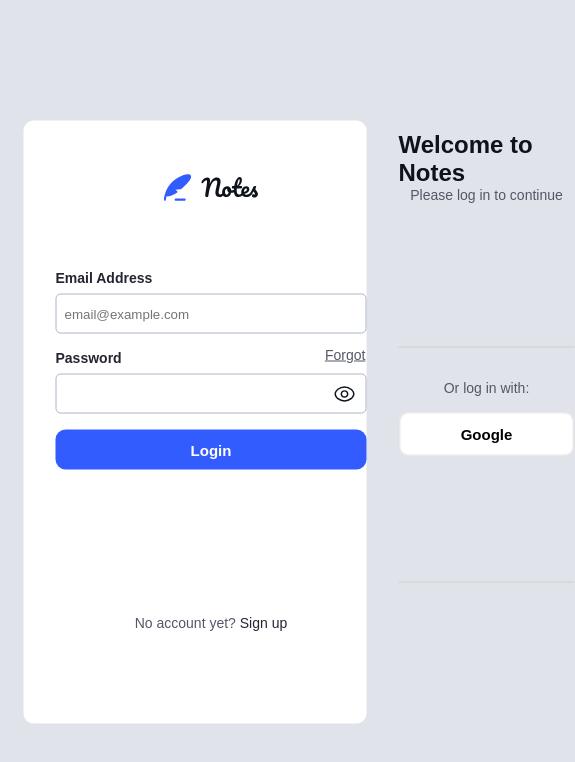
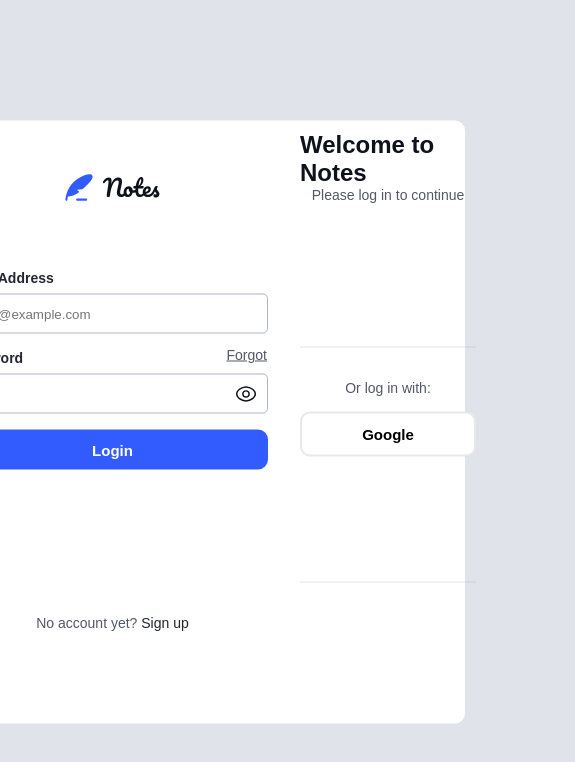
Before and after one commit to LeoLoureiro-code/NotesApp, an Angular app: page /login in a window 390 px wide. Shown: the top 762 px of the page, 575 px wide, since content can reach past the window. Built offline with nearby package versions, Linux system fonts and the light colour scheme.

Commit message:
add grid to login and forgot password component

```diff
--- a/src/components/forgot-password/forgot-password.component.html
+++ b/src/components/forgot-password/forgot-password.component.html
@@ -1,5 +1,5 @@
 
-<main>
+<main class="grid">
     <div class="logo-div">
         <img src="/assets/images/logo.svg" alt="logo">
     </div>
--- a/src/components/forgot-password/forgot-password.component.scss
+++ b/src/components/forgot-password/forgot-password.component.scss
@@ -1,10 +1,9 @@
+@import "../../styles.scss";
+
 main{
-    width: 540px;
-    height: 476px;
-    padding: 3rem;
-    display: flex;
-    flex-direction: column;
-    align-items: center;
+    max-width: 540px;
+    min-width: 340px;
+    padding: 2rem;
     border-radius: 10px;
     position: absolute;
     top: 50%;
@@ -12,35 +11,43 @@ main{
     transform: translate(-50%, -50%);
 
     @media (max-width: 700px) {
-        height: 693px;
-        width: 343px;
         padding: 1rem;
     }
 }
 
 .logo-div{
-    margin-bottom: 2rem;
+    @include grid-col(12);
+    @include grid-row(1);
+    display: flex;
+    justify-content: center;
+    align-items: center;
+}
+
+.forgot-password-div{
+    @include grid-col(12);
+    @include grid-row(1);
+    display: flex;
+    flex-direction: column;
+    justify-content: center;
+    align-items: center;
 }
 
 .password-message{
-    text-align: center;
     font-size: 14px;
 }
 
 form{
+    @include grid-col(12);
+    @include grid-row(3);
     display: flex;
     flex-direction: column;
     justify-content: space-evenly;
     align-items: center;
-    width: 444px;
-    height: 285px;
     position: relative;
-    margin-top: 2rem;
-    margin-bottom: 2rem;
 
     @media (max-width: 700px){
+        padding: 1rem;
         width: 343px;
-        padding: 1rem;
     }
 }
 
--- a/src/components/login/login.component.scss
+++ b/src/components/login/login.component.scss
@@ -12,7 +12,6 @@ main{
 
     @media (max-width: 700px) {
         height: 603px;
-        width: 343px;
         padding: 1rem;
     }
 }
```
